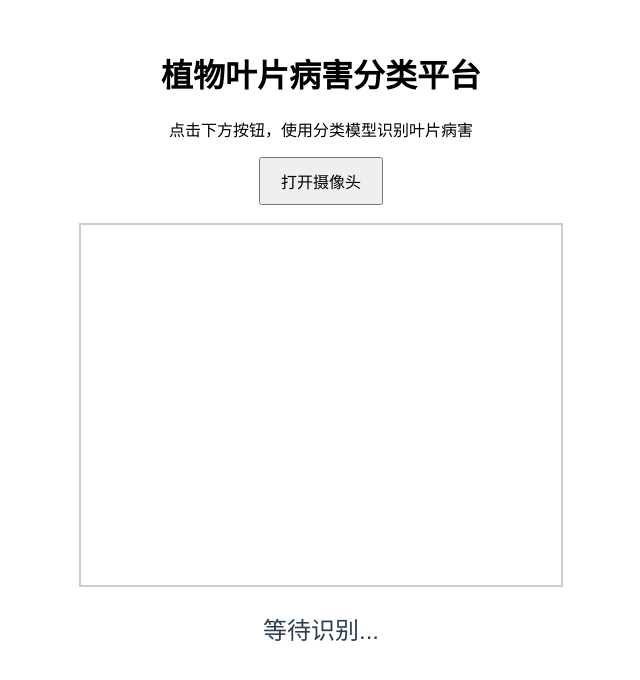
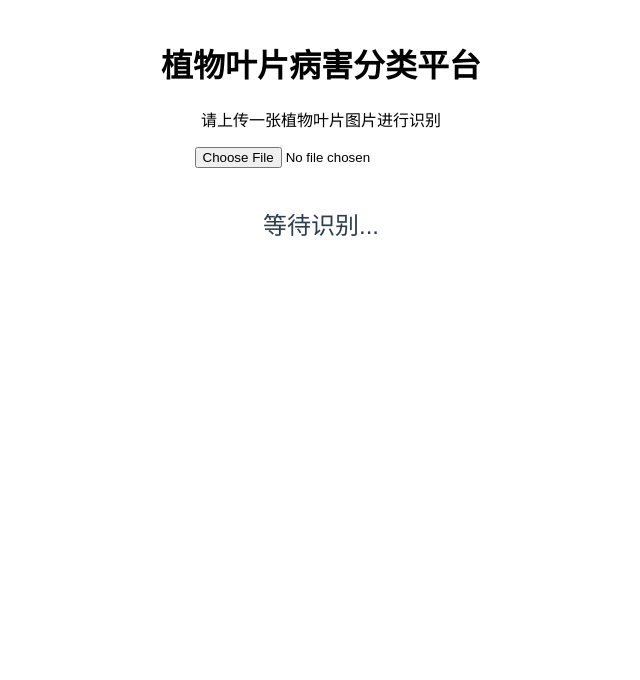
Before and after one commit to kitnt/plant-disease-detect, a Flask app: page / in a window 1280 px wide. Shown: the top 680 px of the page, without its empty margins (319-959 px from the left). Run offline with Flask 3, Linux system fonts and the light colour scheme; some libraries are stand-ins or nearby versions.

Commit message:
feat: 前端改为图片上传模式

```diff
--- a/app.py
+++ b/app.py
@@ -11,7 +11,7 @@ socketio = SocketIO(app, cors_allowed_origins="*")
 
 # 注意：分类模型的权重名通常是 yolov8s-cls.pt，训练出来的叫 best.pt
 # 假设算法组已经训练好了，放在 model/best.pt 里
-model = YOLO('model/best.pt')
+model = YOLO('yolov8n-cls.pt')
 
 @app.route('/')
 def index():
--- a/templates/index.html
+++ b/templates/index.html
@@ -5,51 +5,52 @@
     <title>植物叶片病害分类</title>
     <script src="https://cdn.socket.io/4.7.2/socket.io.min.js"></script>
     <style>
-        body { font-family: sans-serif; text-align: center; margin-top: 50px; }
+        body { font-family: sans-serif; text-align: center; margin-top: 40px; }
+        #preview { max-width: 500px; margin: 20px auto; display: block; border: 1px solid #ccc; }
         #result-box { margin-top: 20px; font-size: 24px; color: #2c3e50; }
         button { padding: 10px 20px; font-size: 16px; cursor: pointer; }
     </style>
 </head>
 <body>
     <h1>植物叶片病害分类平台</h1>
-    <p>点击下方按钮，使用分类模型识别叶片病害</p>
-    <button onclick="startCamera()">打开摄像头</button>
+    <p>请上传一张植物叶片图片进行识别</p>
+
+    <input type="file" id="fileInput" accept="image/*" onchange="previewAndSend()">
     <br><br>
-    <video id="video" width="480" height="360" autoplay style="border: 2px solid #ccc;"></video>
-    <canvas id="canvas" width="480" height="360" style="display: none;"></canvas>
+    <img id="preview" src="" alt="图片预览" style="display: none;">
 
     <div id="result-box">等待识别...</div>
 
     <script>
         const socket = io();
-        const video = document.getElementById('video');
-        const canvas = document.getElementById('canvas');
-        const ctx = canvas.getContext('2d');
-        const resultBox = document.getElementById('result-box');
 
         socket.on('connect', () => {
             console.log('已连接');
         });
 
+        // 接收后端识别结果
         socket.on('detection_result', function(data) {
-            resultBox.innerText = `识别结果：${data.class_name}（置信度 ${data.confidence}）`;
+            document.getElementById('result-box').innerText =
+                `识别结果：${data.class_name}（置信度 ${data.confidence}）`;
         });
 
-        function startCamera() {
-            navigator.mediaDevices.getUserMedia({ video: true })
-                .then(stream => {
-                    video.srcObject = stream;
-                    setInterval(captureAndSend, 300); // 每 300 毫秒发一帧（约 3 FPS，不卡）
-                })
-                .catch(err => {
-                    alert('无法打开摄像头：' + err.message);
-                });
-        }
+        // 上传图片并发送
+        function previewAndSend() {
+            const fileInput = document.getElementById('fileInput');
+            const file = fileInput.files[0];
+            if (!file) return;
 
-        function captureAndSend() {
-            ctx.drawImage(video, 0, 0, canvas.width, canvas.height);
-            const dataURL = canvas.toDataURL('image/jpeg', 0.8);
-            socket.emit('video_frame', dataURL);
+            // 1. 本地预览
+            const reader = new FileReader();
+            reader.onload = function(e) {
+                const preview = document.getElementById('preview');
+                preview.src = e.target.result;
+                preview.style.display = 'block';
+
+                // 2. 通过 SocketIO 发送 base64 给后端
+                socket.emit('video_frame', e.target.result);
+            };
+            reader.readAsDataURL(file);
         }
     </script>
 </body>
```
Also changed, not shown: 1 other file.
